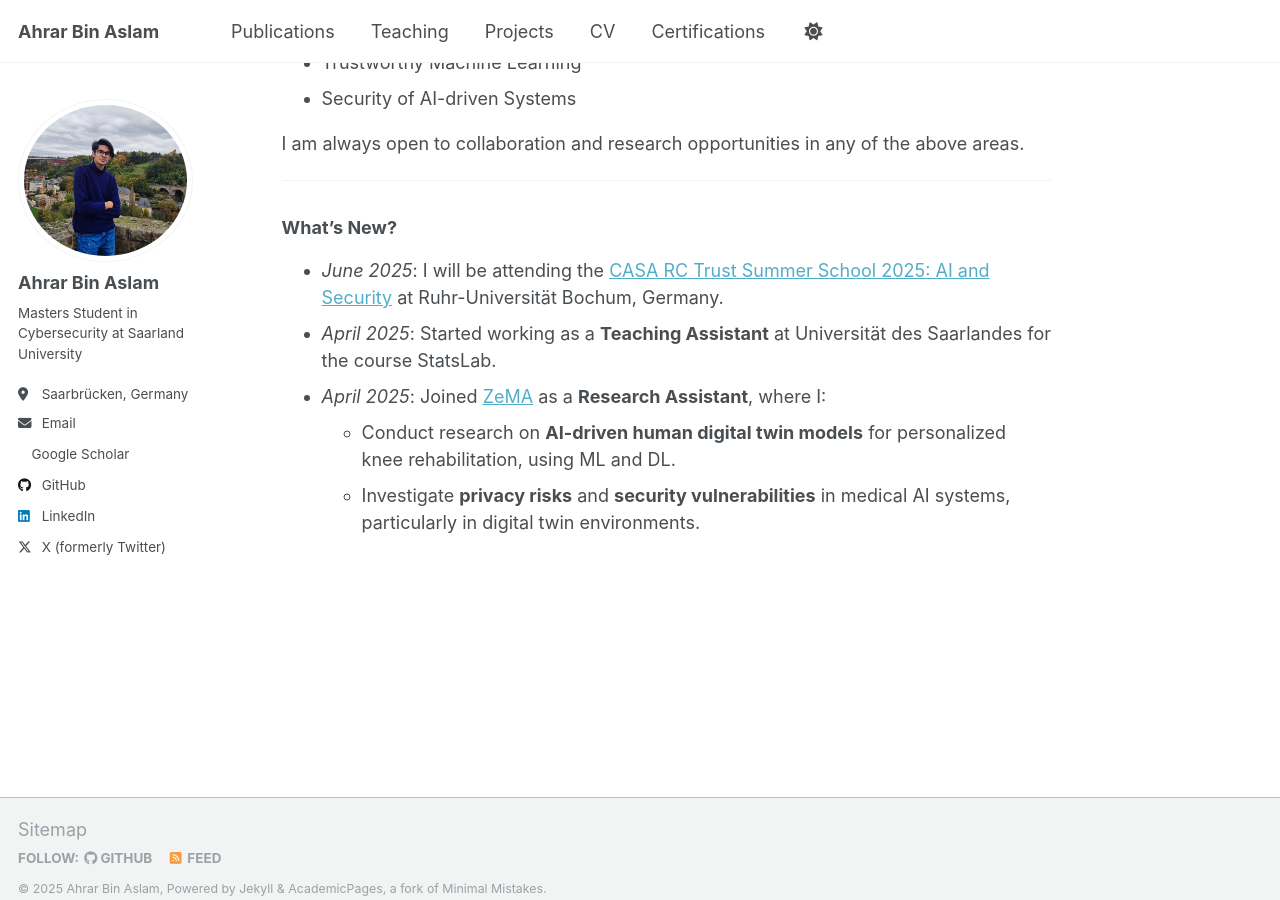
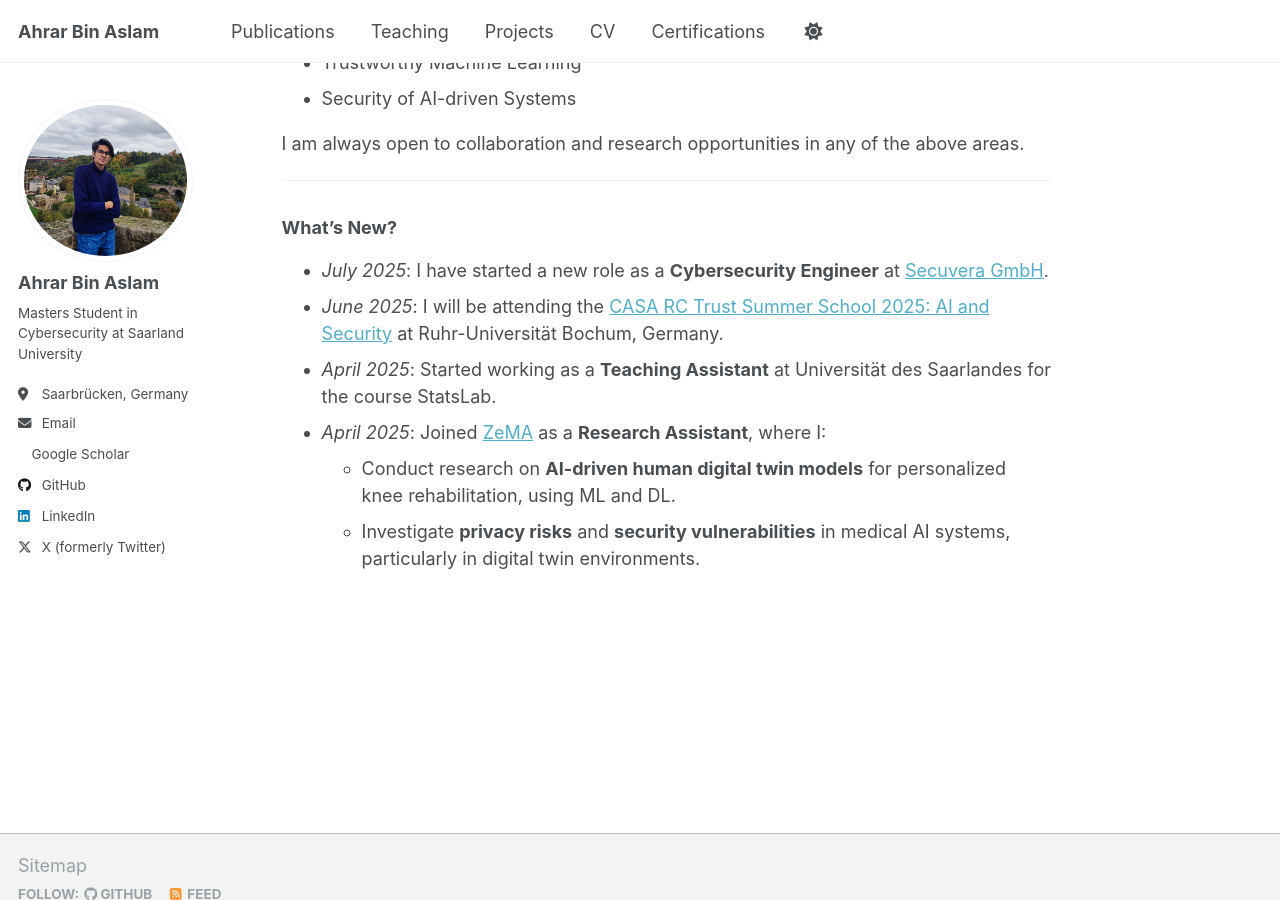
Before and after one commit to ahrarbinaslam/ahrarbinaslam.github.io, a Jekyll site: the page built from _pages/about.md, in a window 1280 px wide and 900 px high, scrolled down 553 px. Built offline with Jekyll 4.4.1, drawn with Linux system fonts in a browser that asks for light colours.

Commit message:
Update about.md

```diff
--- a/_pages/about.md
+++ b/_pages/about.md
@@ -28,6 +28,7 @@ I am always open to collaboration and research opportunities in any of the above
 
 ### What's New?
 
+- _July 2025_: I have started a new role as a **Cybersecurity Engineer** at [Secuvera GmbH](https://www.secuvera.de/).
 - _June 2025_: I will be attending the [CASA RC Trust Summer School 2025: AI and Security](https://casa.rub.de/en/events/casa-summer-school/casa-rct-summer-school-2025) at Ruhr-Universität Bochum, Germany.
 - _April 2025_: Started working as a **Teaching Assistant** at Universität des Saarlandes for the course StatsLab.
 - _April 2025_: Joined [ZeMA](https://zema.de/) as a **Research Assistant**, where I:
```
